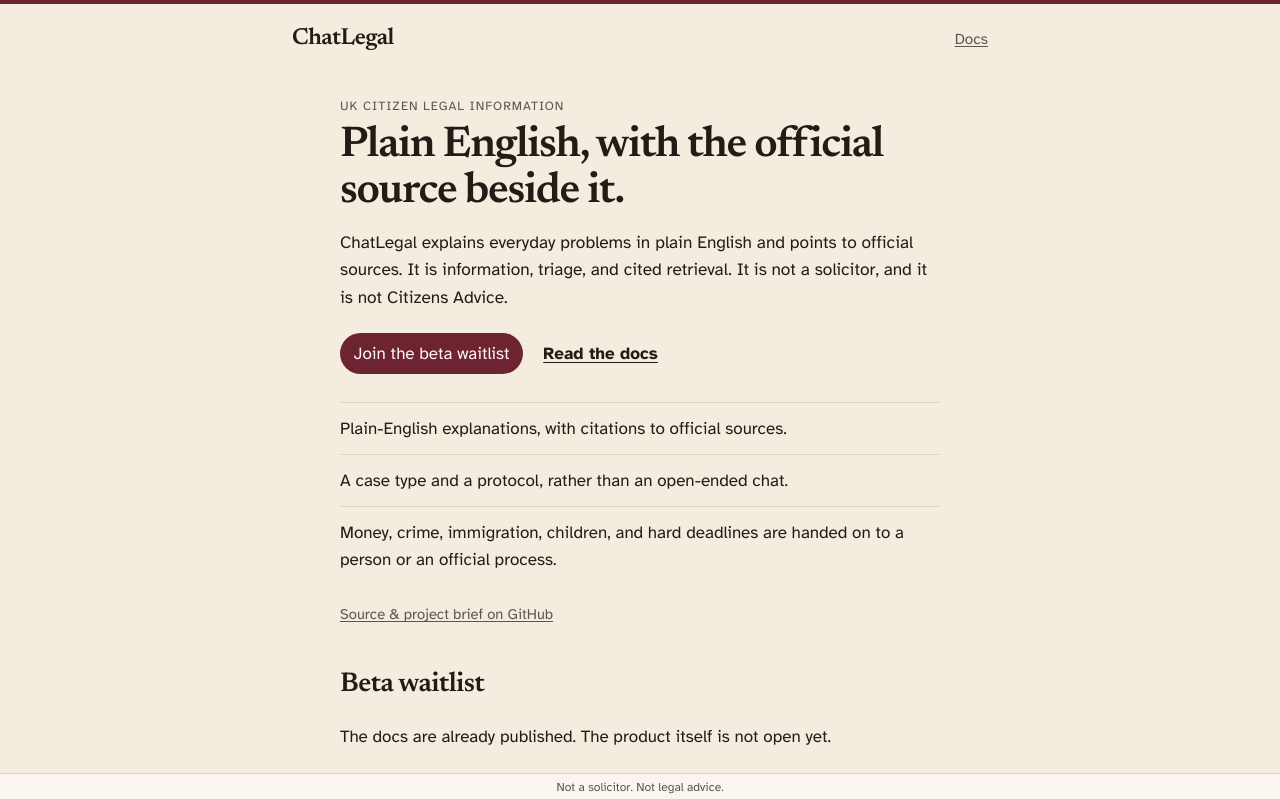
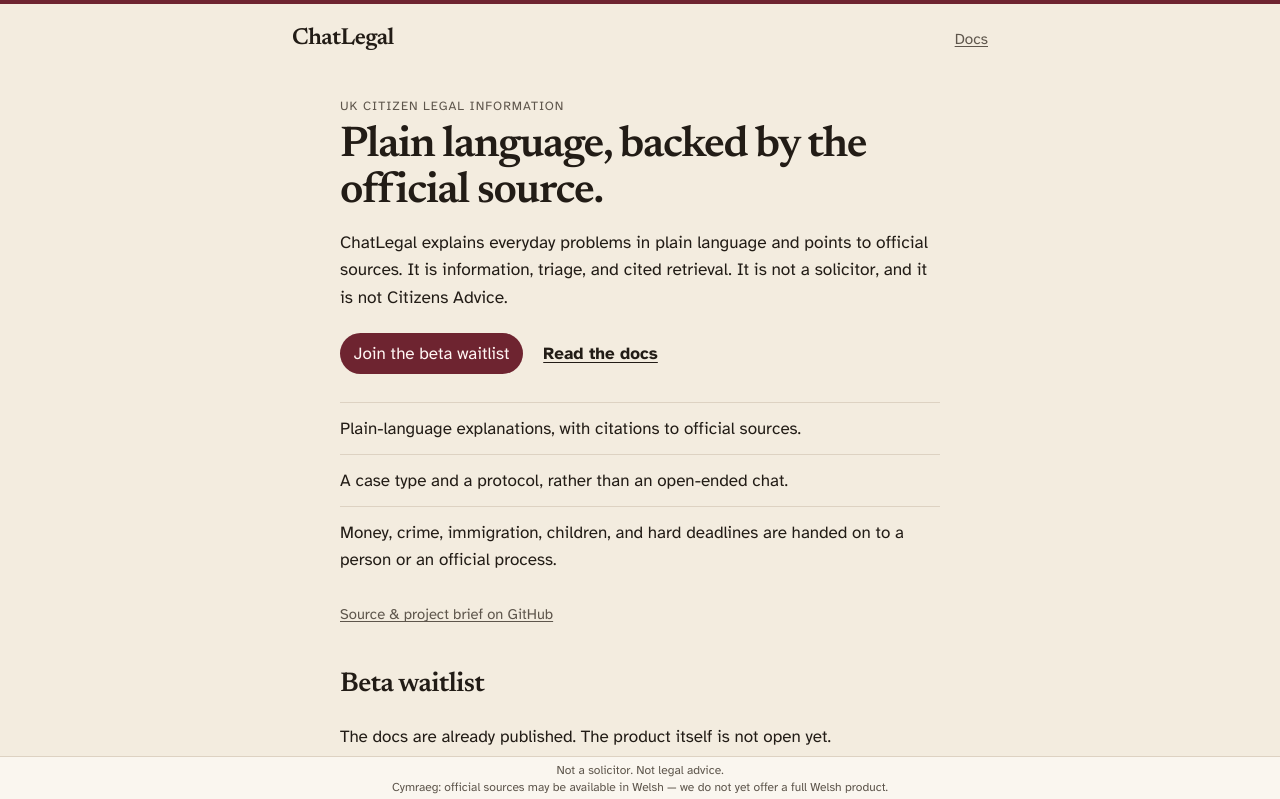
Before and after one commit to metaspan/chatlegal, a Next.js app in the folder apps/site/: page / in a window 1280 px wide. Shown: the top 799 px of the page. Built offline with nearby package versions, Linux system fonts and the light colour scheme; no server answers.

Commit message:
docs(site): use plain language and note Welsh sources
Landing and README say plain language. The sticky footer adds a one-line note that official sources may be in Welsh and that a full Welsh product is not offered yet.

Co-authored-by: Derek Colley <dcolley@users.noreply.github.com>

```diff
--- a/apps/site/app/globals.css
+++ b/apps/site/app/globals.css
@@ -12,7 +12,7 @@
   --shadow: 0 1px 0 rgba(34, 28, 22, 0.06);
   color-scheme: light;
   --top-offset: 3.5rem;
-  --footer-offset: 2rem;
+  --footer-offset: 4.75rem;
 }
 
 html[data-theme='dark'] {
@@ -286,7 +286,7 @@ a:hover { text-decoration-thickness: 2px; }
 
 .content {
   scroll-margin-top: var(--top-offset);
-  padding: 1.5rem 1.25rem 3.5rem;
+  padding: 1.5rem 1.25rem calc(var(--footer-offset) + 0.75rem);
 }
 
 .content:focus { outline: none; }
--- a/apps/site/app/page.tsx
+++ b/apps/site/app/page.tsx
@@ -5,7 +5,7 @@ import { WaitlistForm } from '@/components/WaitlistForm'
 export const metadata: Metadata = {
   title: { absolute: 'ChatLegal' },
   description:
-    'UK citizen legal information in plain English, with citations to official sources. Not a solicitor. Not legal advice.',
+    'UK citizen legal information in plain language, with citations to official sources. Not a solicitor. Not legal advice.',
   alternates: { canonical: '/' },
 }
 
@@ -23,9 +23,9 @@ export default function HomePage() {
       </header>
       <div className="home-wrap">
         <p className="eyebrow">UK citizen legal information</p>
-        <h1>Plain English, with the official source beside it.</h1>
+        <h1>Plain language, backed by the official source.</h1>
         <p className="home-lede">
-          ChatLegal explains everyday problems in plain English and points to official sources. It
+          ChatLegal explains everyday problems in plain language and points to official sources. It
           is information, triage, and cited retrieval. It is not a solicitor, and it is not Citizens
           Advice.
         </p>
@@ -38,7 +38,7 @@ export default function HomePage() {
           </a>
         </div>
         <ul className="home-points">
-          <li>Plain-English explanations, with citations to official sources.</li>
+          <li>Plain-language explanations, with citations to official sources.</li>
           <li>A case type and a protocol, rather than an open-ended chat.</li>
           <li>Money, crime, immigration, children, and hard deadlines are handed on to a person or an official process.</li>
         </ul>
--- a/apps/site/components/Disclaimer.tsx
+++ b/apps/site/components/Disclaimer.tsx
@@ -2,6 +2,10 @@ export function Disclaimer() {
   return (
     <footer className="disclaimer">
       <p>Not a solicitor. Not legal advice.</p>
+      <p>
+        <span lang="cy">Cymraeg</span>: official sources may be available in Welsh — we do not yet
+        offer a full Welsh product.
+      </p>
     </footer>
   )
 }
```
Also changed, not shown: 1 other file (tests, documents, lock files or other folders).
